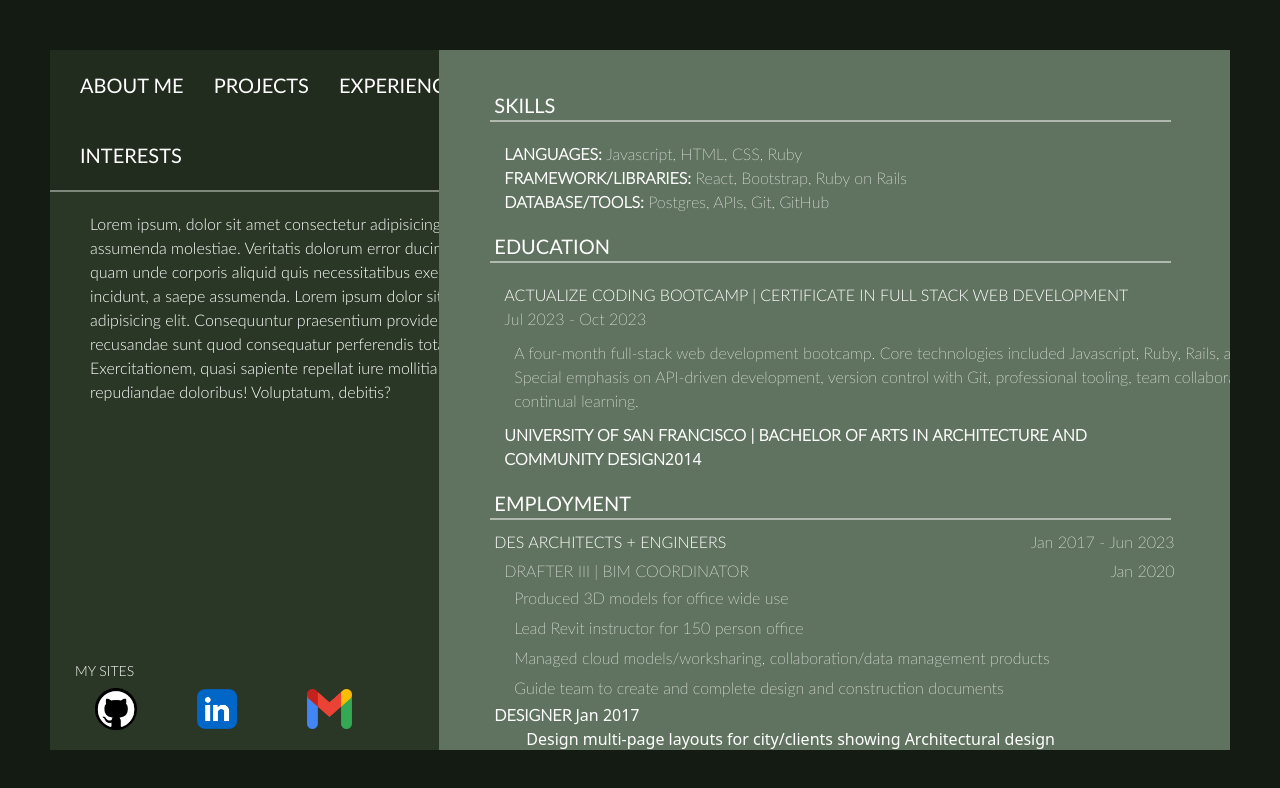
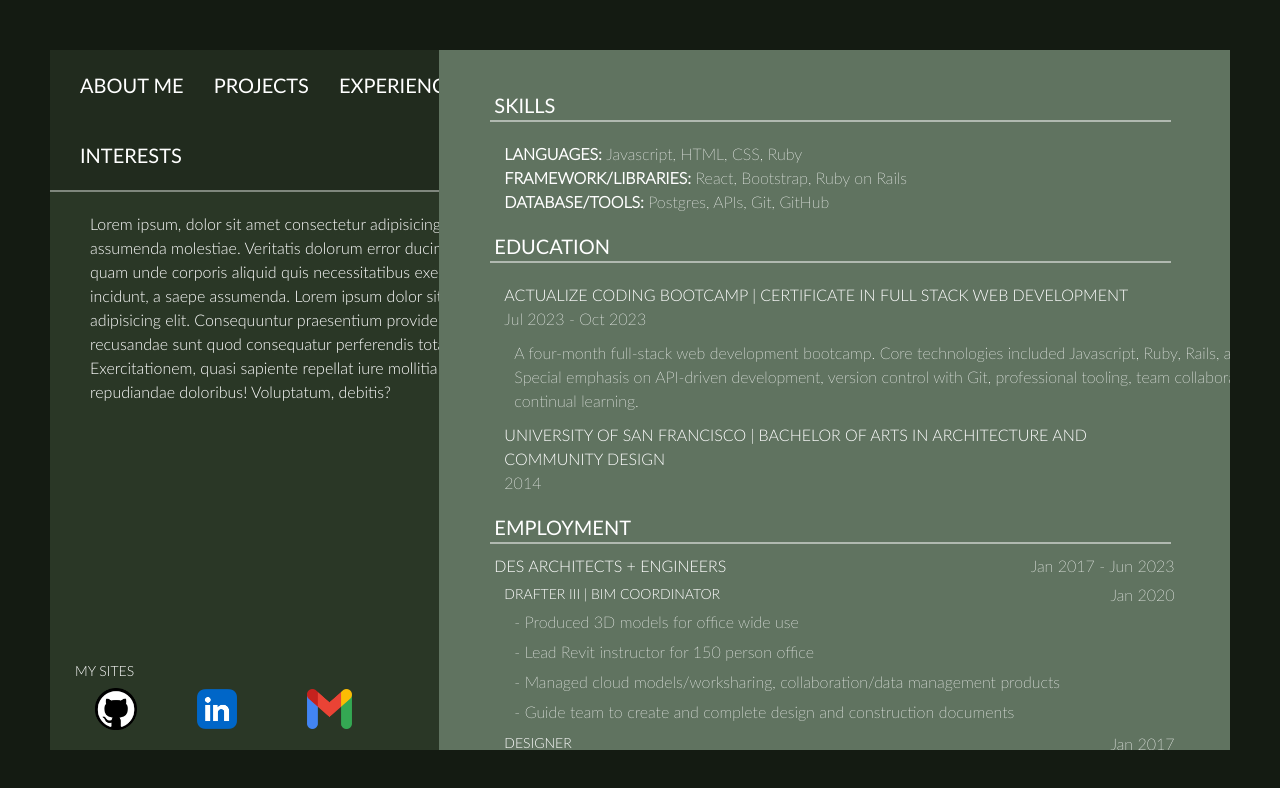
Before and after one commit to Osantos17/Personal-Website, a React (Vite) app: page / in a window 1280 px wide. Both pictures are taken after a click on the button "EXPERIENCE". Shown: the top 788 px of the page. Built offline with nearby package versions, Linux system fonts and the light colour scheme.

Commit message:
finish experience layout finish about me page

```diff
--- a/src/Home.css
+++ b/src/Home.css
@@ -46,6 +46,8 @@
   top: 50px;
   bottom: 50px;
   left: 50px;
+  overflow-y: scroll;
+  max-height: calc(100% - 100px);
 }
 
 .rightBackground {
@@ -58,8 +60,10 @@
   display: flex;
   justify-content: center;
   align-items: center;
-  overflow: hidden;
+  overflow-y: scroll;
+  max-height: calc(100% - 100px);
 }
+
 
 .selected {
   font-family: 'Lato-Regular', sans-serif;
--- a/src/Home.jsx
+++ b/src/Home.jsx
@@ -72,7 +72,9 @@ export function Home () {
             <div className="homeLine"></div>
             <div className="detailBody">
               {clickControl.aboutMe && (
-              <p>Lorem ipsum, dolor sit amet consectetur adipisicing elit. Perferendis, assumenda molestiae. Veritatis dolorum error ducimus sit tenetur id quam unde corporis aliquid quis necessitatibus exercitationem dicta incidunt, a saepe assumenda. Lorem ipsum dolor sit amet consectetur, adipisicing elit. Consequuntur praesentium provident exercitationem, recusandae sunt quod consequatur perferendis totam ratione. Exercitationem, quasi sapiente repellat iure mollitia commodi repudiandae doloribus! Voluptatum, debitis?</p> )}
+              <p>Hi, my name is Orlando Santos, I have always found solace in art and design, harboring a deep passion for creating things that spark joy. While I initially pursued a career in architecture to nurture my design aspirations, I soon realized that it often meant navigating through city regulations and city/client paperwork. While still working I attempted to start a local business with a couple friends; I dedicated late nights to crafting logos and designing the website. Working on my layouts and designs gave me the creative satisfaction that was lacking at my job.<br /><br />
+
+              That led me to explore the world of software engineering, which I once viewed as a realm of ones and zeros. However, a deeper dive unveiled the art and science of creating digital worlds. I then enrolled in Actualize coding bootcamp, throwing me into the world of full-stack web development and equipping me with the skills to adapt swiftly to emerging technologies. Graduating from Actualize marked a significant milestone in my ongoing journey. I'm eager to fuse my background, passion for design, and newfound coding expertise to create innovative digital solutions</p> )}
               {clickControl.projects && (
               <div className="myapps">
                 <h6>CAMPING PLANNER</h6>
--- a/src/paths/Experience.css
+++ b/src/paths/Experience.css
@@ -48,8 +48,9 @@
 }
 
 .bodyHeaader2 {
-  font-family: "Lato-thin";
+  font-family: "Lato-light";
   margin-left: 10px;
+  font-size: 14px;
 }
 
 .drafter {
@@ -68,6 +69,7 @@
   font-family: "Lato-thin";
   margin-left: 20px;
   line-height: 30px;
+  margin-bottom: 5px;
 }
 
 .bootcamp {
--- a/src/paths/Experience.jsx
+++ b/src/paths/Experience.jsx
@@ -25,7 +25,14 @@ export function Experience () {
             <p className="details">
             A four-month full-stack web development bootcamp. Core technologies included Javascript, Ruby, Rails, and React.js. Special emphasis on API-driven development, version control with Git, professional tooling, team collaboration, and continual learning.
             </p>
-            <span><strong className="bodyHeaader">UNIVERSITY OF SAN FRANCISCO | BACHELOR OF ARTS IN ARCHITECTURE AND COMMUNITY DESIGN</strong>2014</span>
+            <div className="row">
+              <div className="bodyHeaader col-auto me-auto">
+                UNIVERSITY OF SAN FRANCISCO | BACHELOR OF ARTS IN ARCHITECTURE AND COMMUNITY DESIGN
+              </div>
+              <div className="dates col-auto">
+                2014
+              </div>
+            </div>
           </div>
         </div>
         <div className="employment">
@@ -50,24 +57,39 @@ export function Experience () {
             </div>
             <div className="DES">
               <div className="desDetails">
-                Produced 3D models for office wide use< br />
-                Lead Revit instructor for 150 person office< br />
-                Managed cloud models/worksharing, collaboration/data management products< br />
-                Guide team to create and complete design and construction documents< br />
+                - Produced 3D models for office wide use< br />
+                - Lead Revit instructor for 150 person office< br />
+                - Managed cloud models/worksharing, collaboration/data management products< br />
+                - Guide team to create and complete design and construction documents< br />
               </div>
-              <span><strong className="bodyHeaader">DESIGNER</strong> Jan 2017</span>
-              <ul>
-                <span>Design multi-page layouts for city/clients showing Architectural design intent</span>
-                <span>Collaborate with clients to establish a design direction</span>
-                <span>Sketch, brainstorm and critique with design team</span>
-              </ul>
+              <div className="designer row">
+                <div className="bodyHeaader2 col-auto me-auto">
+                  DESIGNER
+                </div>
+                <div className="dates col-auto">
+                  Jan 2017
+                </div>
+              </div>
+              <div className="desDetails">
+                - Design multi-page layouts for city/clients showing Architectural design intent<br />
+                - Collaborate with clients to establish a design direction<br />
+                - Directly oversaw the renderings produced by the graphics team<br />
+                - Sketch, brainstorm and critique with design team<br />
+              </div>
             </div>
-            <span><strong className="bodyHeaader">CSDA DESIGN GROUP</strong> Jun 2014 - Dec 2017</span>
+            <div className="row">
+              <strong className="bodyHeaader col-auto me-auto">
+                CSDA DESIGN GROUP
+              </strong>
+              <div className="dates col-auto">
+                Jun 2014 - Dec 2017
+              </div>
+            </div>
             <div className="CSDA">
-              <ul>
-                <span>Research and implement add-ins for Revit users</span>
-                <span>Generate 3-D building from illustrations and concepts</span>
-              </ul>
+              <div className="desDetails">
+                - Research and implement add-ins for Revit users<br />
+                - Generate 3-D building from illustrations and concepts<br />
+              </div>
             </div>
           </div>
         </div>
```
